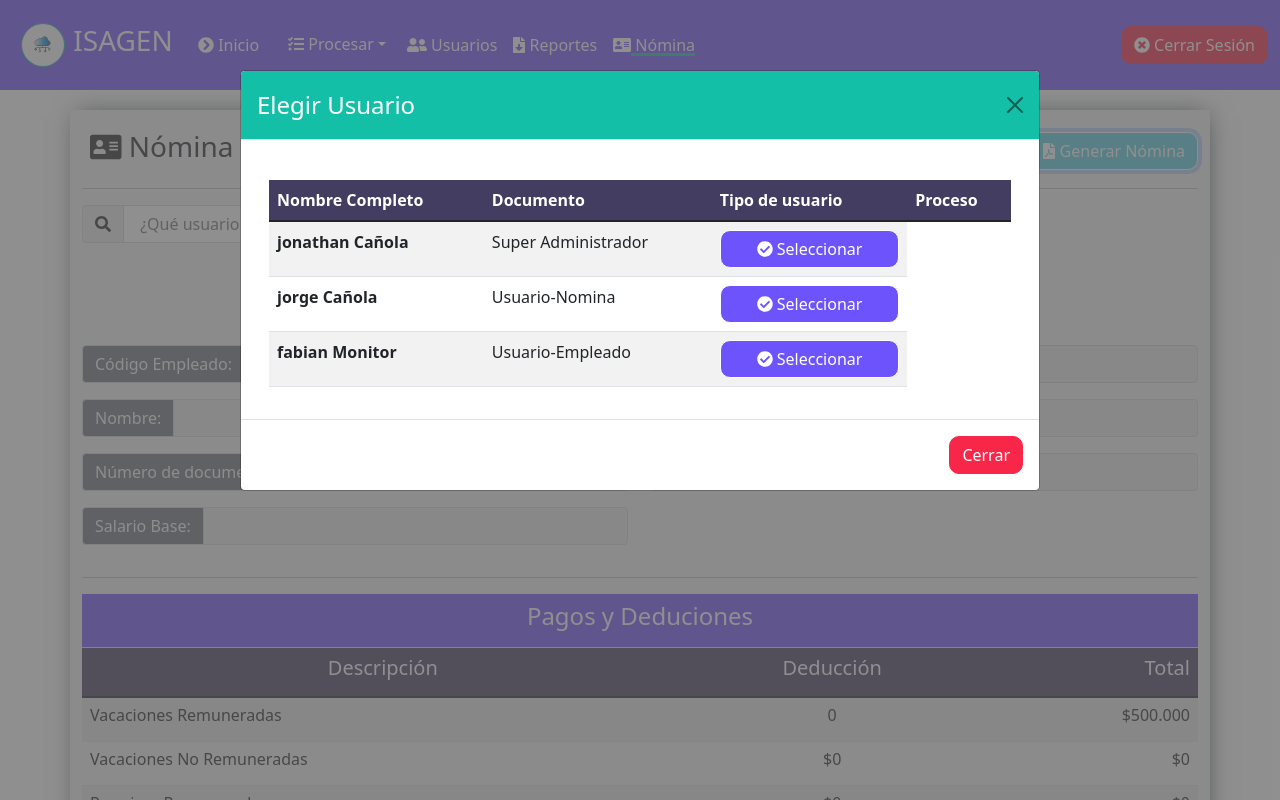
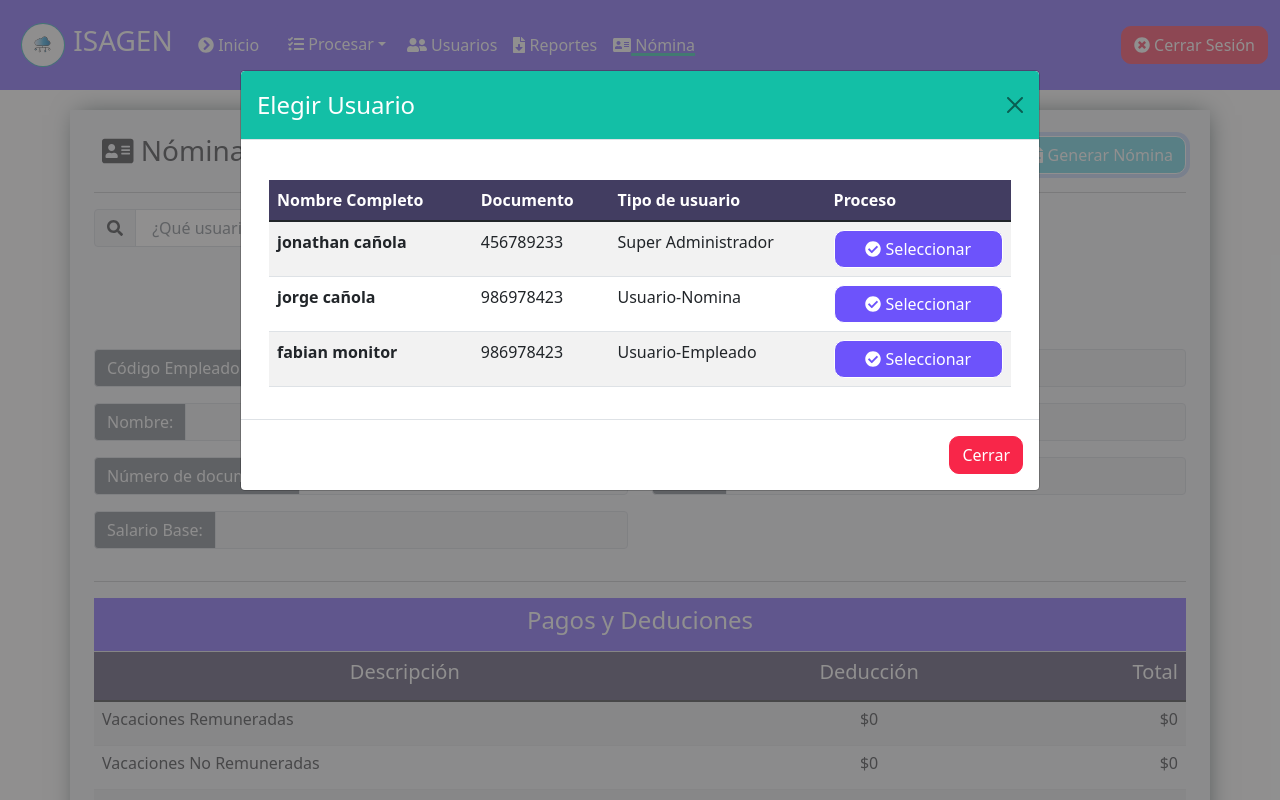
Before and after one commit to canolaJ/nominaIsagen, a React (Create React App) app: page /nomina in a window 1280 px wide. Both pictures are taken after a click on the button "Generar Nómina". Shown: the top 800 px of the page. Built offline with nearby package versions, Linux system fonts and the light colour scheme.

Commit message:
add sum day permission and holidays in Component Nomina

```diff
--- a/src/components/Nomina.js
+++ b/src/components/Nomina.js
@@ -8,14 +8,28 @@ import {  faSearch , faFilePdf, faAddressCard } from '../../node_modules/@fortaw
 export default function Nomina() {
     const fecha = new Date().toLocaleDateString();
     const users =[
-        {id:1, nombres : "jonathan" , apellidos : "Cañola", cc : "456789233", phone : 3209874563 , post : "Super Administrador",salary : "3500000", estado : "activo"},
-        {id:2, nombres : "jorge" , apellidos : "Cañola", cc : "986978423", phone : 3119874562 , post : "Usuario-Nomina",salary : "2500000" , estado : "activo"},
-        {id:3, nombres : "fabian" , apellidos : "Monitor", cc : "986978423", phone : 3119874562 , post : "Usuario-Empleado", salary : "1500000", estado : "inactivo"},
+        {id:1, nombres : "jonathan" , apellidos : "cañola", cc : "456789233", phone : 3209874563 , post : "Super Administrador",salary : "3500000", estado : "activo"},
+        {id:2, nombres : "jorge" , apellidos : "cañola", cc : "986978423", phone : 3119874562 , post : "Usuario-Nomina",salary : "2500000" , estado : "activo"},
+        {id:3, nombres : "fabian" , apellidos : "monitor", cc : "986978423", phone : 3119874562 , post : "Usuario-Empleado", salary : "1500000", estado : "inactivo"},
     ];
+
+    const permisos =[
+        {id:1, id_user: 1 , type_solicitud : "vacaciones" ,remunerado :"si",  nombres : "jonathan" , apellidos : "cañola", cc : "456789233", dateExit : "01-28-2021", dateEntry : "01-30-2021" , post : "Super Administrador", estado : "activo" , userPost : "jonathan" , result : "aprobado"},
+        {id:2, id_user: 2, type_solicitud : "permiso"  ,remunerado :"no", nombres : "jorge" , apellidos : "cañola", cc : "986978423",dateExit : "07-14-2021" , dateEntry : "08-02-2021" , post : "Usuario-Nomina", estado : "activo" , userPost : "jonathan" , result : "negado"},
+        {id:3, id_user: 3, type_solicitud : "permiso"  ,remunerado :"si", nombres : "fabian" , apellidos : "monitor", cc : "986978423", dateExit : "11-29-2021",  dateEntry : "11-30-2021" , post : "Usuario-Empleado",  estado : "inactivo" , userPost : "jonathan" , result : "proceso"},
+        {id:4, id_user: 1 , type_solicitud : "permiso" ,remunerado :"no",  nombres : "jonathan" , apellidos : "cañola", cc : "456789233", dateExit : "01-28-2021", dateEntry : "01-30-2021" , post : "Super Administrador", estado : "activo" , userPost : "jonathan" , result : "aprobado"},
+        {id:5, id_user: 2, type_solicitud : "permiso"  ,remunerado :"no", nombres : "jorge" , apellidos : "cañola", cc : "986978423",dateExit : "07-14-2021" , dateEntry : "07-15-2021" , post : "Usuario-Nomina", estado : "activo" , userPost : "jonathan" , result : "negado"},
+        {id:6, id_user: 3, type_solicitud : "permiso"  ,remunerado :"si", nombres : "fabian" , apellidos : "monitor", cc : "986978423", dateExit : "11-29-2021",  dateEntry : "11-30-2021" , post : "Usuario-Empleado",  estado : "inactivo" , userPost : "jonathan" , result : "proceso"},
+        {id:7, id_user: 2, type_solicitud : "permiso"  ,remunerado :"no", nombres : "jorge" , apellidos : "cañola", cc : "986978423",dateExit : "07-18-2021" , dateEntry : "07-20-2021" , post : "Usuario-Nomina", estado : "activo" , userPost : "jonathan" , result : "negado"},
+    ];
+
     const [list,setList] = useState([]);
     const [ocultar,setOcultar] = useState("ocultar");
     const [dataModal, setDataModal] = useState([]);
     const [userSelected, setUserSelected] = useState([]);
+    const [value_permission, setValue_permission] = useState(0);
+    const [value_vacaciones, setValue_vacaciones] = useState(0);
+    const [value_total, setValue_total] = useState(0);
     const changeBtn = () => ocultar === "ocultar" ? setOcultar("visible"): setOcultar("ocultar");
 
     const dataUser = (data) =>{
@@ -23,6 +37,28 @@ export default function Nomina() {
         console.log(data);
     }
 
+    const permissionUser = (user_id) => {
+        let number_days = 0;
+        let vaciones = 0;
+        setValue_permission(0);
+        permisos.forEach(permiso => {
+            if(permiso.remunerado === 'no' && permiso.id_user === user_id && permiso.type_solicitud === "permiso"){
+                number_days = ((new Date(permiso.dateExit) - new Date(permiso.dateEntry))/-86400)/1000;
+                number_days += number_days;
+            }
+            else if(permiso.remunerado === 'si' && permiso.id_user === user_id && permiso.type_solicitud === "vacaciones"){
+                vaciones = ((new Date(permiso.dateExit) - new Date(permiso.dateEntry))/-86400)/1000;
+                vaciones += vaciones;
+            }
+        });
+        let user = users.find(user => user.id === user_id);
+        let days_permission = ((parseInt(user.salary)/30)*number_days).toFixed(0);
+        let days_vacaciones = ((parseInt(user.salary)/30)*vaciones).toFixed(0);
+        let totalToPay = parseInt(user.salary) - (parseInt(days_permission)) + (parseInt(days_vacaciones));
+        setValue_permission(days_permission);
+        setValue_vacaciones(days_vacaciones)
+        setValue_total(totalToPay);
+    }
     const changeOcultar = (valor,data) =>{
         switch (valor) {
             case 1:
@@ -33,6 +69,7 @@ export default function Nomina() {
 
             case 2:
                 dataUser(data);
+                permissionUser(data.id);
                 changeBtn();
                 break;
             default:
@@ -50,7 +87,7 @@ export default function Nomina() {
                 <NominaModal changeOcultar={changeOcultar} dataUser={ dataUser } dataModal = {dataModal} list = { list }/>
             </div>
             <Navigation />
-            <div className="container container__nomina">
+            <div className="container container__nomina p-md-4">
                 <div className="row mb-2">
                     <div className="col-sm-12 col-md-12">
                         <div className="row">
@@ -148,10 +185,10 @@ export default function Nomina() {
                                         <h6>Vacaciones Remuneradas</h6>
                                     </td>
                                     <td className="text-center">
-                                        <h6>0</h6>
+                                        <h6>$0</h6>
                                     </td>
                                     <td className="text-end">
-                                        <h6>$500.000</h6>
+                                        <h6>{ "$" + value_vacaciones }</h6>
                                     </td>
                                 </tr>
                                 <tr>
@@ -167,24 +204,13 @@ export default function Nomina() {
                                 </tr>
                                 <tr>
                                     <td>
-                                        <h6>Permisos Remunerados</h6>
-                                    </td>
-                                    <td className="text-center">
-                                        <h6>$0</h6>
-                                    </td>
-                                    <td className="text-end">
-                                        <h6>$0</h6>
-                                    </td>
-                                </tr>
-                                <tr>
-                                    <td>
                                         <h6>Permisos No Remunerados</h6>
                                     </td>
                                     <td className="text-center">
-                                        <h6>$75.000</h6>
+                                        <h6>{ "$" + value_permission }</h6>
                                     </td>
                                     <td className="text-end">
-                                        <h6>-$75.000</h6>
+                                    <h6>{ "$ -" + value_permission }</h6>
                                     </td>
                                 </tr>
                             </tbody>
@@ -194,7 +220,7 @@ export default function Nomina() {
                                         <h5>Total Pagado (Total-Deducción)</h5>
                                     </td>
                                     <td className="text-end">
-                                        <h6>$425.000</h6>
+                                        <h6>{ "$" + value_total }</h6>
                                     </td>
                                 </tr>
                             </tfoot>
--- a/src/components/modals/NominaModal.jsx
+++ b/src/components/modals/NominaModal.jsx
@@ -42,6 +42,7 @@ export default function NominaModal({changeOcultar, dataUser , dataModal , list
                                                     return(
                                                         <tr key={ user.id }>
                                                             <th scope="row">{ user.nombres + " " + user.apellidos }</th>
+                                                            <td className="icon__sm">{ user.cc }</td>
                                                             <td className="icon__sm">{ user.post }</td>
                                                             <td>
                                                                 <button className="btn btn-primaryP w-100" onClick={()=>changeOcultar(2, user)}>
```
